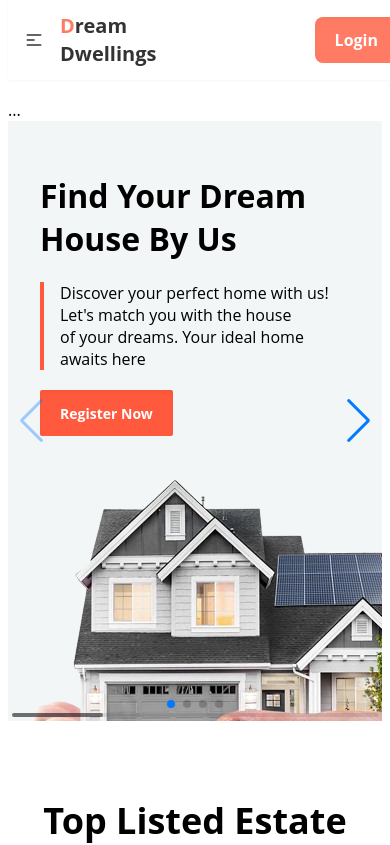
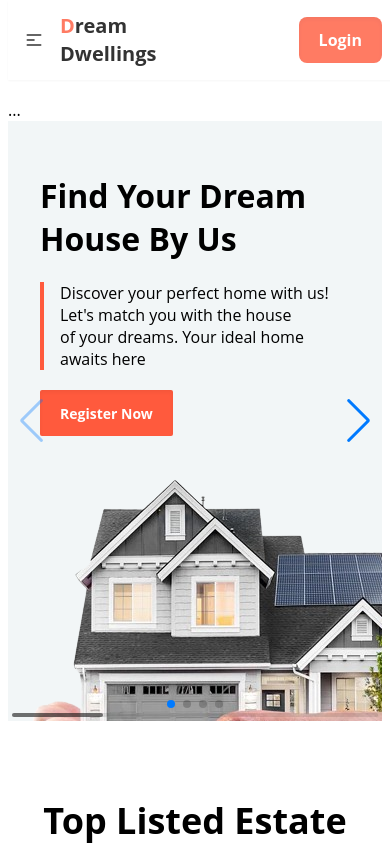
Before and after one commit to Mahedihasanimam/DreamDwellings, a React (Vite) app: page / in a window 390 px wide. Shown: the top 845 px of the page. Built offline with nearby package versions, Linux system fonts and the light colour scheme; no server answers.

Commit message:
navbar responsive issue fixed

```diff
--- a/src/Pages/Home/Navbar.jsx
+++ b/src/Pages/Home/Navbar.jsx
@@ -28,7 +28,7 @@ const Navbar = () => {
     </li>
     </>
   return (
-    <div className="navbar px-0 fixed  z-50 max-w-[1440px]  top-0 shadow-sm mb-[200px] bg-white opacity-80">
+    <div className="navbar px-0 fixed  z-50 max-w-[1440px]  top-0 shadow-sm  bg-white opacity-80">
       <div className="navbar-start">
         <div className="dropdown">
           <div tabIndex={0} role="button" className="btn btn-ghost lg:hidden">
@@ -67,7 +67,7 @@ const Navbar = () => {
       </div>
 
       <div className="navbar-end">
-      <div className="">
+      <div className=" px-4">
   {
     user? <div className="flex items-center gap-4">
       <div className="avatar">
```
